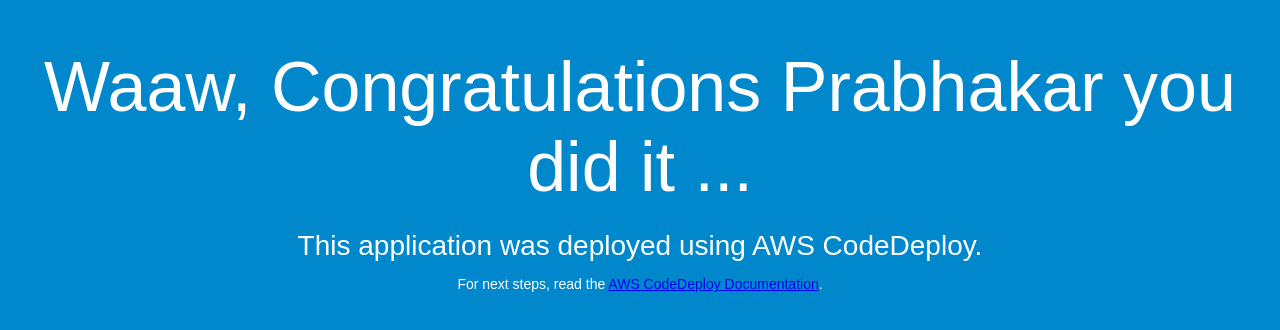
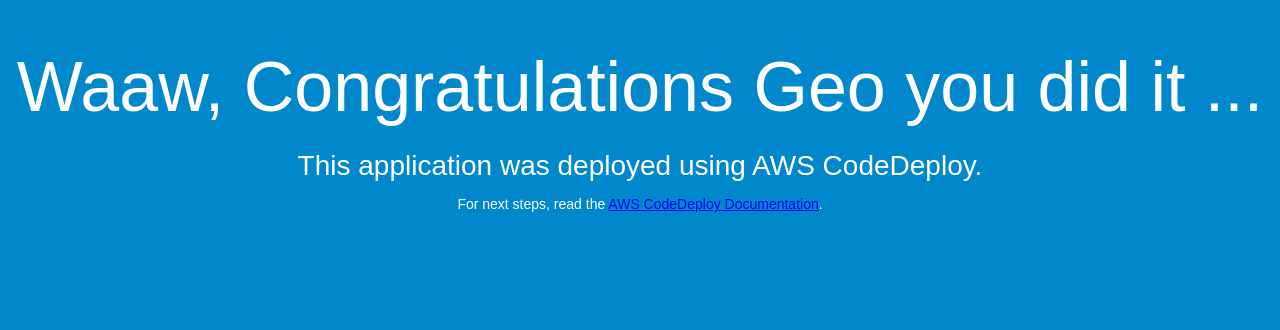
Before and after one commit to geotojo/test, a plain HTML site: page index.html in a window 1280 px wide. Drawn offline with Linux system fonts and the light colour scheme.

Commit message:
Update index.html

```diff
--- a/index.html
+++ b/index.html
@@ -26,7 +26,7 @@
 </head>
 <body>
   <div align="center">
-    <h1>Waaw, Congratulations Prabhakar you did it ...</h1>
+    <h1>Waaw, Congratulations Geo you did it ...</h1>
     <h2>This application was deployed using AWS CodeDeploy.</h2>
     <p>For next steps, read the <a href="http://aws.amazon.com/documentation/codedeploy">AWS CodeDeploy Documentation</a>.</p>
   </div>
```
